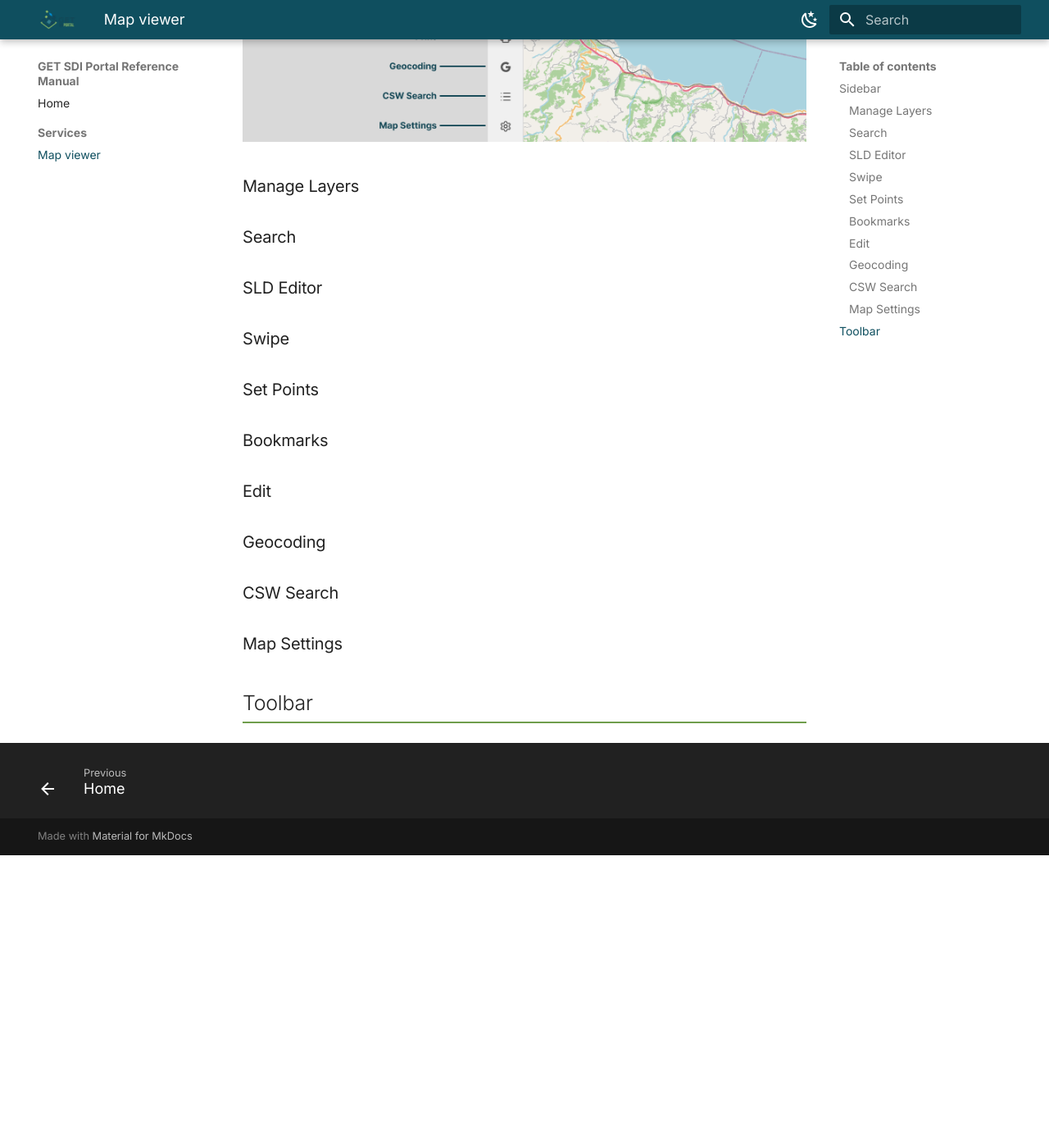
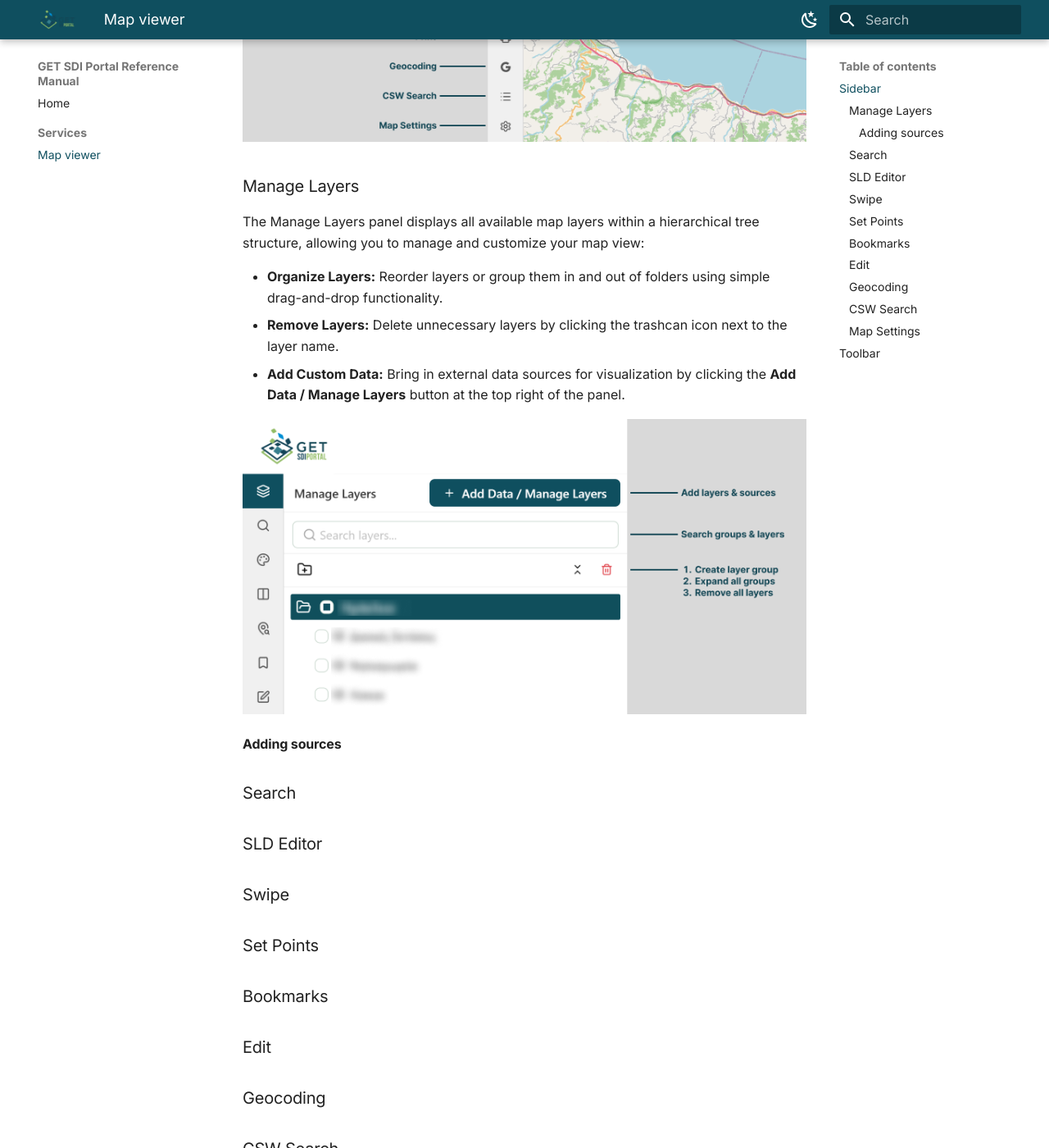
Before and after one commit to GeospatialEnablingTechnologies/get.sdi.v.6.0.0-manual, an MkDocs documentation site: the page built from docs/services/map-viewer.md, in a window 1280 px wide and 1400 px high, scrolled down 702 px. Shown: the whole window at 82% size. Built offline with MkDocs 1.6.1 and Material for MkDocs 9.7.7, drawn with Linux system fonts in a browser that asks for light colours; before the commit the page ends 1745 px from its top, so only the background shows below that.

Commit message:
Add manage layers section

```diff
--- a/docs/services/map-viewer.md
+++ b/docs/services/map-viewer.md
@@ -9,16 +9,17 @@ Located on the left side of the Map Viewer, the collapsible sidebar provides acc
 ![Sidebar](../assets/images/map-viewer/sidebar.png)
 
 ### Manage Layers
-<!--
+
 The Manage Layers panel displays all available map layers within a hierarchical tree structure, allowing you to manage and customize your map view:
 
 * **Organize Layers:** Reorder layers or group them in and out of folders using simple drag-and-drop functionality.
 * **Remove Layers:** Delete unnecessary layers by clicking the trashcan icon next to the layer name.
 * **Add Custom Data:** Bring in external data sources for visualization by clicking the **Add Data / Manage Layers** button at the top right of the panel.
 
-![Manage Layers Overview](../assets/images/map-viewer/sidebar-manage-layers.png) -->
+![Manage Layers Overview](../assets/images/map-viewer/sidebar-manage-layers.png)
 
-<!-- #### Adding sources -->
+
+#### Adding sources
 
 
 
```
Also changed, not shown: docs/assets/images/map-viewer/sidebar-manage-layers.png (added).
